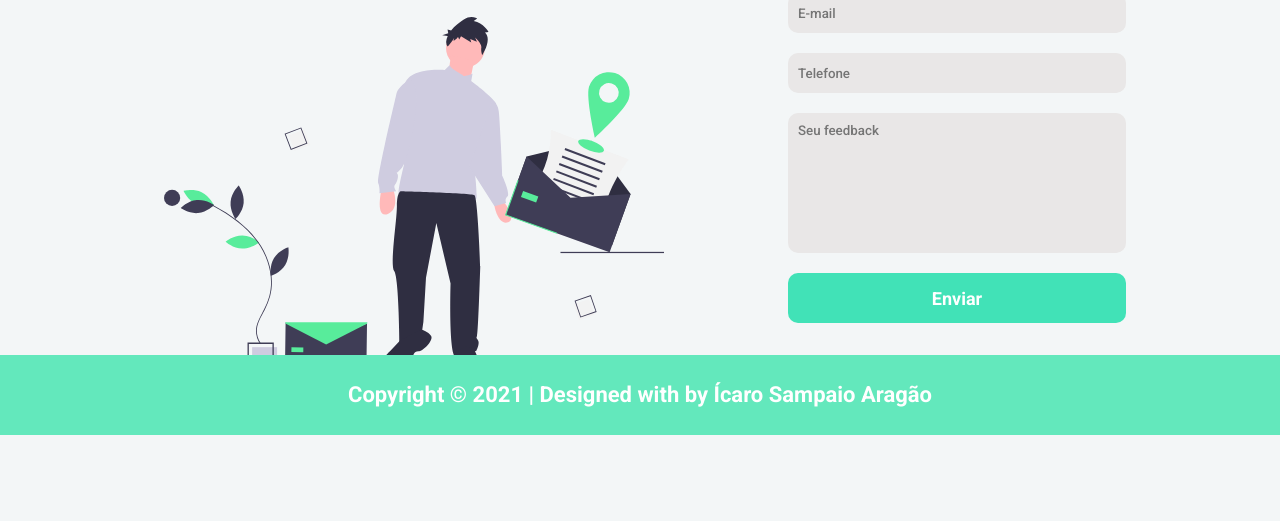
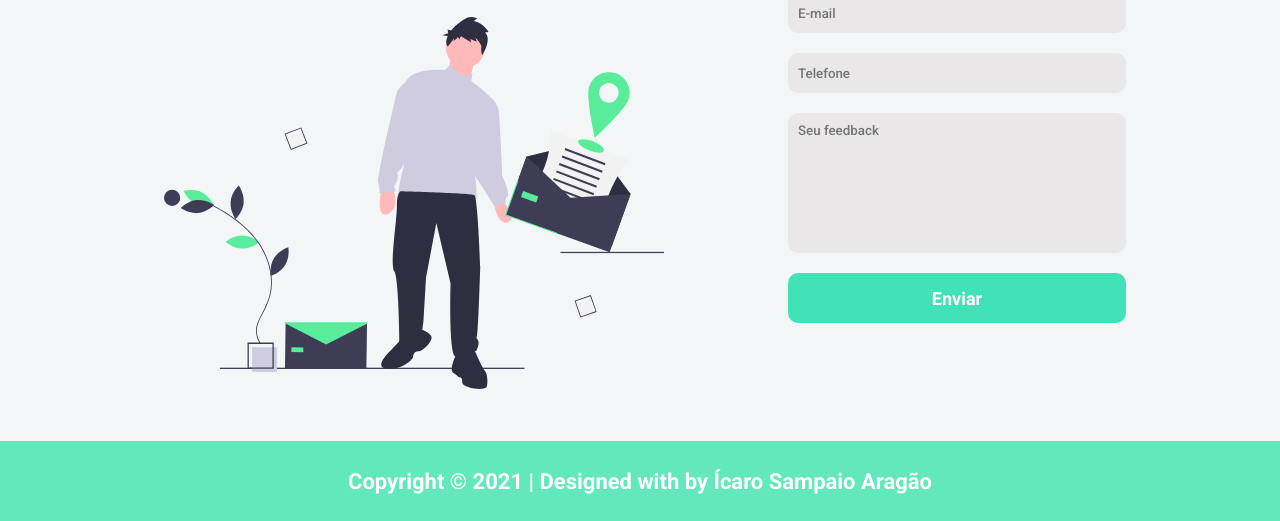
Before and after one commit to Icaro2003/4droids, a plain HTML site: page contact.html in a window 1280 px wide. Shown: the part 365-886 px from the top of the page. Before the commit the page ends 806 px from the top, so only its background shows below. Drawn offline with Linux system fonts and the light colour scheme; a web font is replaced by a local one.

Commit message:
Remove position to the footer

```diff
--- a/css/contact.css
+++ b/css/contact.css
@@ -71,10 +71,3 @@ main .form-user form input[type='submit']:hover {
     background-color: #3ed4ac;
     transition: .2s;
 }
-
-@media (min-width: 980px) {
-    footer {
-        position: absolute;
-        bottom: 0;
-    }
-}
```
